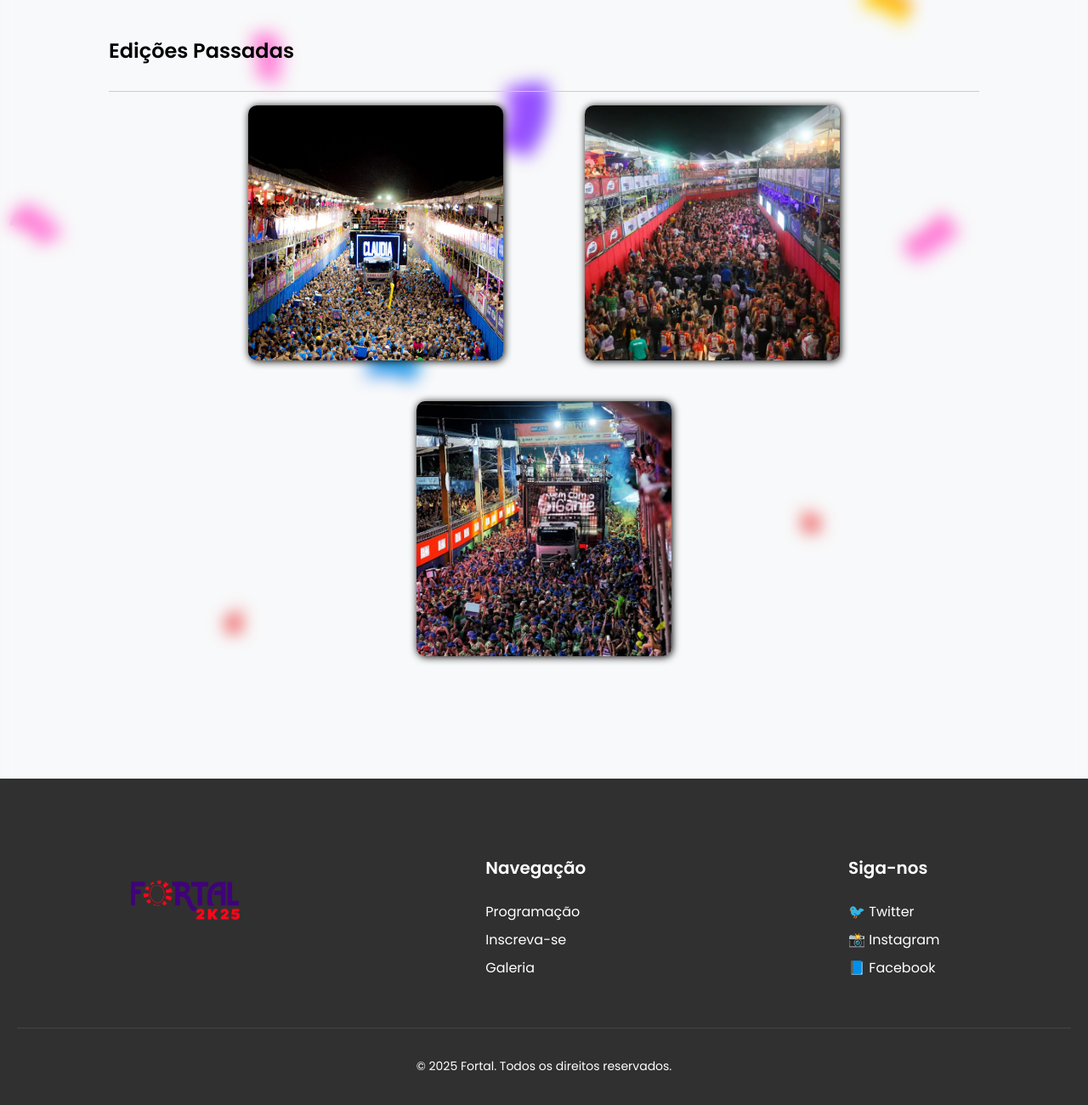
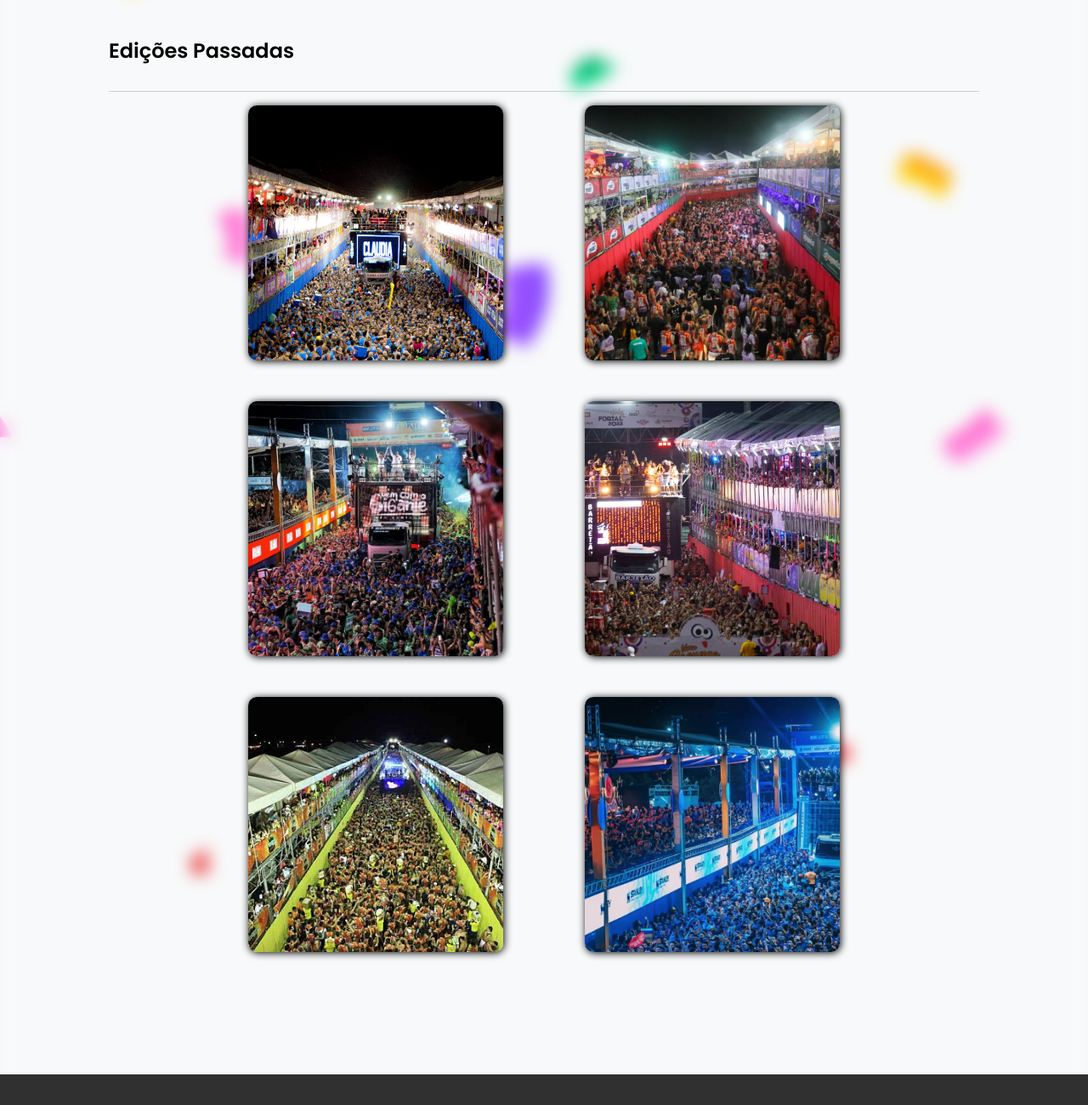
Before and after one commit to Rafaelmacie/Fortal2025, a plain HTML site: page index.html in a window 1280 px wide. Shown: the part 1860-3160 px from the top of the page at 85% size. Drawn offline with Linux system fonts and the light colour scheme.

Commit message:
Adicionando novas imagens à galeria

```diff
--- a/index.html
+++ b/index.html
@@ -61,18 +61,31 @@
 
               <div class="galeria">
                   <figure>
-                      <img src="images/about.jpg" alt="Banda se apresentando no show de 2022">
+                      <img src="images/Galeria/about.jpg" alt="Banda se apresentando no show de 2022">
                       <figcaption>Show 2022</figcaption>
                   </figure>
                   <figure>
-                      <img src="images/passado.webp" alt="Banda se apresentando no show de 2023">
+                      <img src="images/Galeria/passado.webp" alt="Banda se apresentando no show de 2023">
                   <figcaption>Show 2023</figcaption>
-                </figure>
-                <figure>
-                    <img src="images/passado2.jpeg" alt="Banda se apresentando no show de 2024">
-                    <figcaption>Show 2024</figcaption>
-                </figure>
+                  </figure>
+                  <figure>
+                      <img src="images/Galeria/passado2.jpeg" alt="Banda se apresentando no show de 2024">
+                      <figcaption>Show 2024</figcaption>
+                  </figure>
+                  <figure>
+                      <img src="images/Galeria/Fortal.jpeg" alt="A imagem central apresenta uma placa digital no trio elétrico com a inscrição FORTAL 2022">
+                  <figcaption>Show 2022</figcaption>
+                  </figure>
+                  <figure>
+                      <img src="images/Galeria/Fortal-2022.jpeg" alt="Imagem de um aglomerado de pessoas curtindo o Fortal, com luzes e enfeites amarelos">
+                      <figcaption>Bell Marques 2023</figcaption>
+                  </figure>
+                  <figure>
+                      <img src="images/Galeria/ImagemFortal.jpeg" alt="Imagem de um aglomerado de pessoas curtindo o Fortal, com luzes e enfeites azuis">
+                      <figcaption>Show 2024</figcaption>
+                  </figure>
               </div>
+
       </article>
     </main>
 
```
Also changed, not shown: images/Galeria/Fortal-2022.jpeg (added), images/Galeria/Fortal.jpeg (added), images/Galeria/ImagemFortal.jpeg (added), images/Galeria/about.jpg (renamed from images/about.jpg), images/Galeria/passado.webp (renamed from images/passado.webp), images/Galeria/passado2.jpeg (renamed from images/passado2.jpeg).
